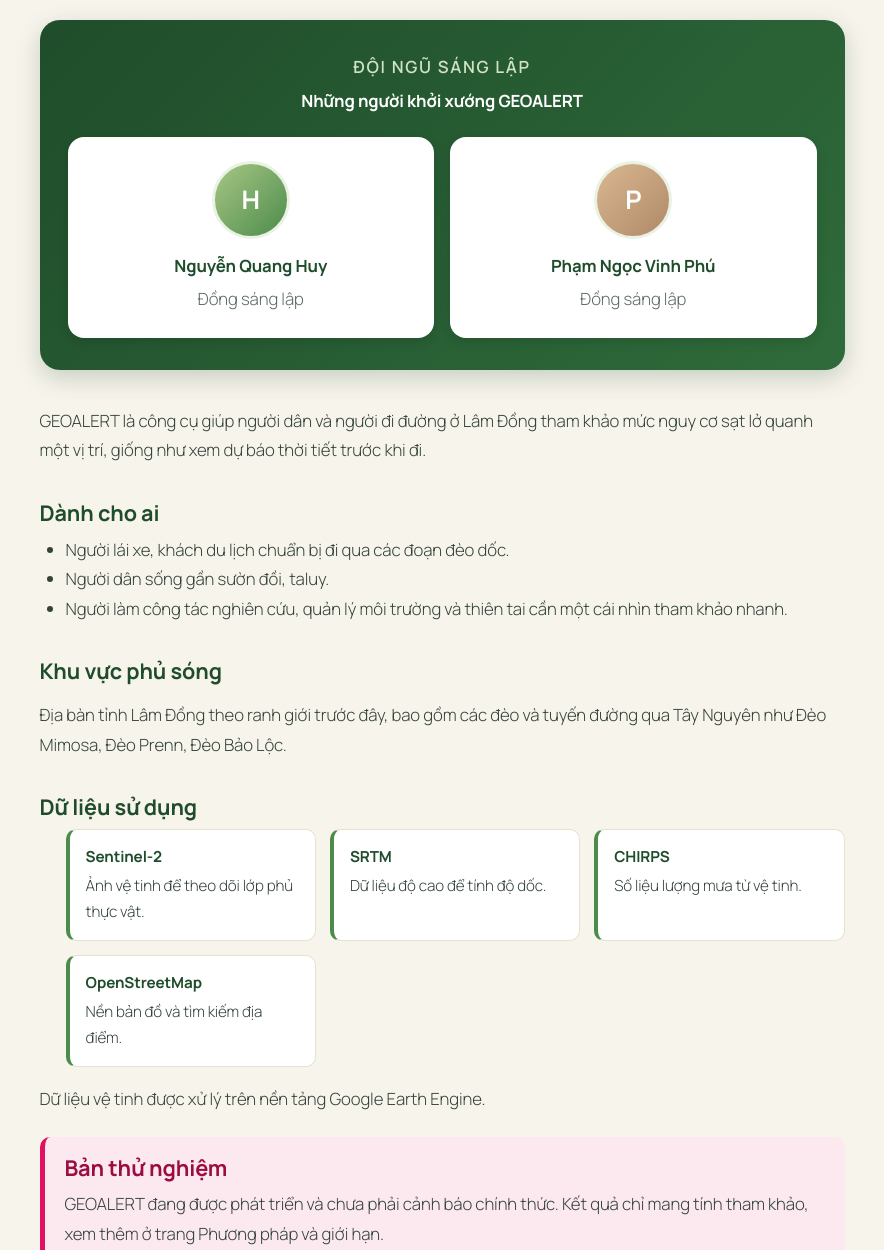
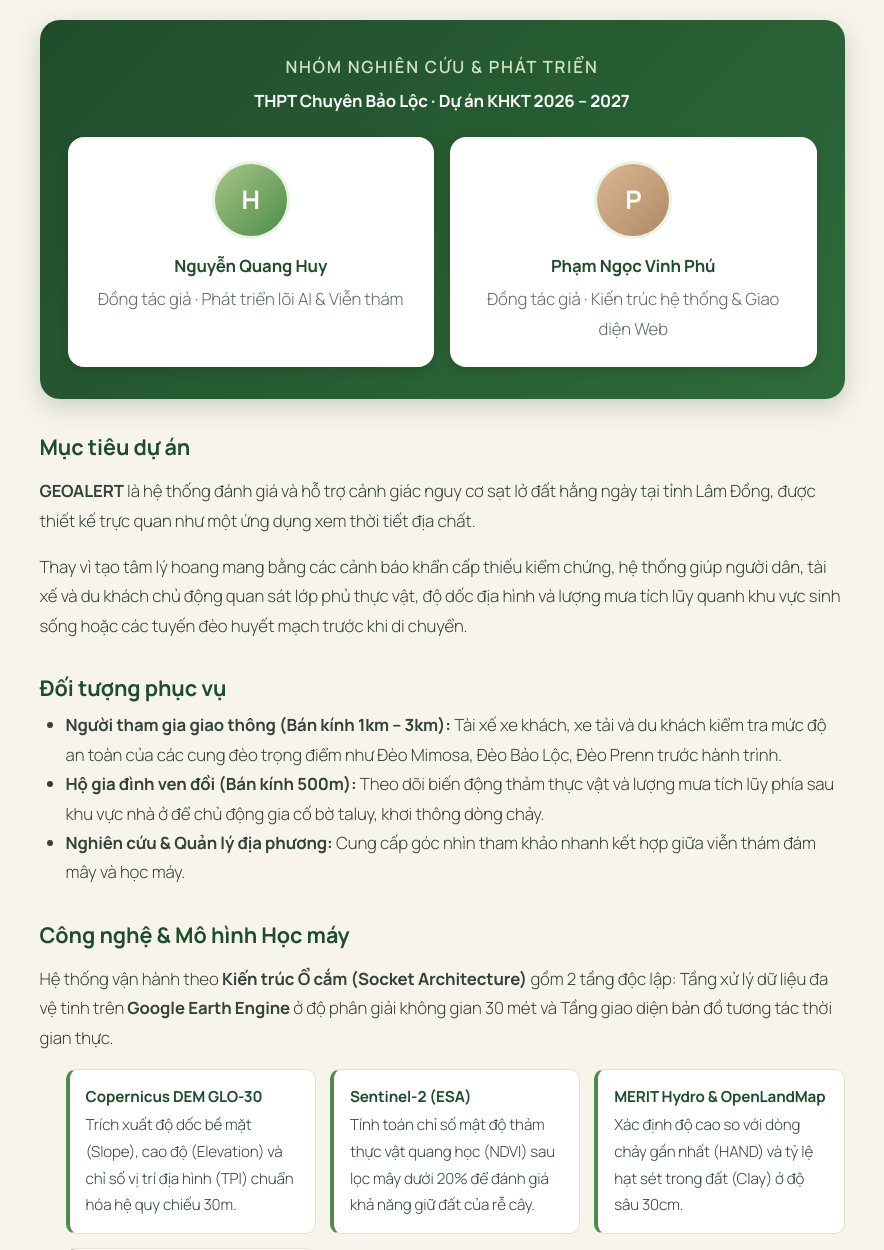
Before and after one commit to BenKz15/GEOALERT, a plain HTML site: page gioi-thieu/index.html in a window 1280 px wide. Shown: the part 310-1560 px from the top of the page, without its empty margins (198-1082 px from the left). Drawn offline with Linux system fonts and the light colour scheme.

Commit message:
Cap nhat trang Gioi thieu

```diff
--- a/gioi-thieu/index.html
+++ b/gioi-thieu/index.html
@@ -154,51 +154,51 @@ a{text-decoration-thickness:1px!important;text-underline-offset:.1em}:where(.wp-
 <div class="ga-page">
 
   <section class="ga-founders">
-    <p class="ga-founders-label">Đội ngũ sáng lập</p>
-    <p class="ga-founders-title">Những người khởi xướng GEOALERT</p>
+    <p class="ga-founders-label">Nhóm nghiên cứu &amp; phát triển</p>
+    <p class="ga-founders-title">THPT Chuyên Bảo Lộc · Dự án KHKT 2026 – 2027</p>
     <div class="ga-founders-grid">
       <div class="ga-founder">
         <div class="ga-avatar">H</div>
         <p class="ga-founder-name">Nguyễn Quang Huy</p>
-        <p class="ga-founder-role">Đồng sáng lập</p>
+        <p class="ga-founder-role">Đồng tác giả · Phát triển lõi AI &amp; Viễn thám</p>
       </div>
       <div class="ga-founder">
         <div class="ga-avatar">P</div>
         <p class="ga-founder-name">Phạm Ngọc Vinh Phú</p>
-        <p class="ga-founder-role">Đồng sáng lập</p>
+        <p class="ga-founder-role">Đồng tác giả · Kiến trúc hệ thống &amp; Giao diện Web</p>
       </div>
     </div>
   </section>
 
-  <p>GEOALERT là công cụ giúp người dân và người đi đường ở Lâm Đồng tham khảo mức nguy cơ sạt lở quanh một vị trí, giống như xem dự báo thời tiết trước khi đi.</p>
+  <h2>Mục tiêu dự án</h2>
+  <p><strong>GEOALERT</strong> là hệ thống đánh giá và hỗ trợ cảnh giác nguy cơ sạt lở đất hằng ngày tại tỉnh Lâm Đồng, được thiết kế trực quan như một ứng dụng xem thời tiết địa chất.</p>
+  <p>Thay vì tạo tâm lý hoang mang bằng các cảnh báo khẩn cấp thiếu kiểm chứng, hệ thống giúp người dân, tài xế và du khách chủ động quan sát lớp phủ thực vật, độ dốc địa hình và lượng mưa tích lũy quanh khu vực sinh sống hoặc các tuyến đèo huyết mạch trước khi di chuyển.</p>
 
-  <h2>Dành cho ai</h2>
+  <h2>Đối tượng phục vụ</h2>
   <ul>
-    <li>Người lái xe, khách du lịch chuẩn bị đi qua các đoạn đèo dốc.</li>
-    <li>Người dân sống gần sườn đồi, taluy.</li>
-    <li>Người làm công tác nghiên cứu, quản lý môi trường và thiên tai cần một cái nhìn tham khảo nhanh.</li>
+    <li><strong>Người tham gia giao thông (Bán kính 1km – 3km):</strong> Tài xế xe khách, xe tải và du khách kiểm tra mức độ an toàn của các cung đèo trọng điểm như Đèo Mimosa, Đèo Bảo Lộc, Đèo Prenn trước hành trình.</li>
+    <li><strong>Hộ gia đình ven đồi (Bán kính 500m):</strong> Theo dõi biến động thảm thực vật và lượng mưa tích lũy phía sau khu vực nhà ở để chủ động gia cố bờ taluy, khơi thông dòng chảy.</li>
+    <li><strong>Nghiên cứu &amp; Quản lý địa phương:</strong> Cung cấp góc nhìn tham khảo nhanh kết hợp giữa viễn thám đám mây và học máy.</li>
   </ul>
 
-  <h2>Khu vực phủ sóng</h2>
-  <p>Địa bàn tỉnh Lâm Đồng theo ranh giới trước đây, bao gồm các đèo và tuyến đường qua Tây Nguyên như Đèo Mimosa, Đèo Prenn, Đèo Bảo Lộc.</p>
-
-  <h2>Dữ liệu sử dụng</h2>
+  <h2>Công nghệ &amp; Mô hình Học máy</h2>
+  <p>Hệ thống vận hành theo <strong>Kiến trúc Ổ cắm (Socket Architecture)</strong> gồm 2 tầng độc lập: Tầng xử lý dữ liệu đa vệ tinh trên <strong>Google Earth Engine</strong> ở độ phân giải không gian 30 mét và Tầng giao diện bản đồ tương tác thời gian thực.</p>
   <ul class="ga-sources">
-    <li><strong>Sentinel-2</strong>Ảnh vệ tinh để theo dõi lớp phủ thực vật.</li>
-    <li><strong>SRTM</strong>Dữ liệu độ cao để tính độ dốc.</li>
-    <li><strong>CHIRPS</strong>Số liệu lượng mưa từ vệ tinh.</li>
-    <li><strong>OpenStreetMap</strong>Nền bản đồ và tìm kiếm địa điểm.</li>
+    <li><strong>Copernicus DEM GLO-30</strong>Trích xuất độ dốc bề mặt (Slope), cao độ (Elevation) và chỉ số vị trí địa hình (TPI) chuẩn hóa hệ quy chiếu 30m.</li>
+    <li><strong>Sentinel-2 (ESA)</strong>Tính toán chỉ số mật độ thảm thực vật quang học (NDVI) sau lọc mây dưới 20% để đánh giá khả năng giữ đất của rễ cây.</li>
+    <li><strong>MERIT Hydro &amp; OpenLandMap</strong>Xác định độ cao so với dòng chảy gần nhất (HAND) và tỷ lệ hạt sét trong đất (Clay) ở độ sâu 30cm.</li>
+    <li><strong>CHIRPS Daily</strong>Tích hợp lượng mưa tích lũy động học kích hoạt sạt lở theo diễn biến thời tiết thực tế.</li>
   </ul>
-  <p>Dữ liệu vệ tinh được xử lý trên nền tảng Google Earth Engine.</p>
+  <p><strong>Lõi trí tuệ nhân tạo (Ensemble Voting Classifier):</strong> Kết hợp đồng thời 3 thuật toán <strong>XGBoost</strong>, <strong>LightGBM</strong> và <strong>CatBoost</strong> huấn luyện trên 814 mẫu cân bằng thuộc 5 lô sinh thái (chuyển giao từ danh mục sạt lở thực tế của NASA), đạt chỉ số phân tách <strong>AUC-ROC 0.9692</strong> và độ phủ phát hiện sạt lở <strong>Recall 95.10%</strong>.</p>
 
   <div class="ga-warn">
-    <strong>Bản thử nghiệm</strong>
-    <p>GEOALERT đang được phát triển và chưa phải cảnh báo chính thức. Kết quả chỉ mang tính tham khảo, xem thêm ở trang Phương pháp và giới hạn.</p>
+    <strong>Lưu ý giới hạn sử dụng</strong>
+    <p>GEOALERT là công cụ hỗ trợ quan sát và phòng ngừa hằng ngày, không thay thế các bản tin cảnh báo thiên tai hoặc lệnh di dời chính thức của cơ quan chức năng. Xem chi tiết tại trang <em>Phương pháp và giới hạn</em>.</p>
   </div>
 
   <div class="ga-cta">
-    <p><strong>Muốn kiểm tra một đoạn đường?</strong></p>
-    <a class="ga-btn" href="https://benkz15.github.io/GEOALERT/ban-do-nguy-co/">Xem bản đồ nguy cơ</a>
+    <p><strong>Kiểm tra ngay tọa độ hoặc cung đèo bạn quan tâm</strong></p>
+    <a class="ga-btn" href="https://benkz15.github.io/GEOALERT/ban-do-nguy-co/">Mở Bản đồ nguy cơ</a>
   </div>
 </div>
 </div>
```
